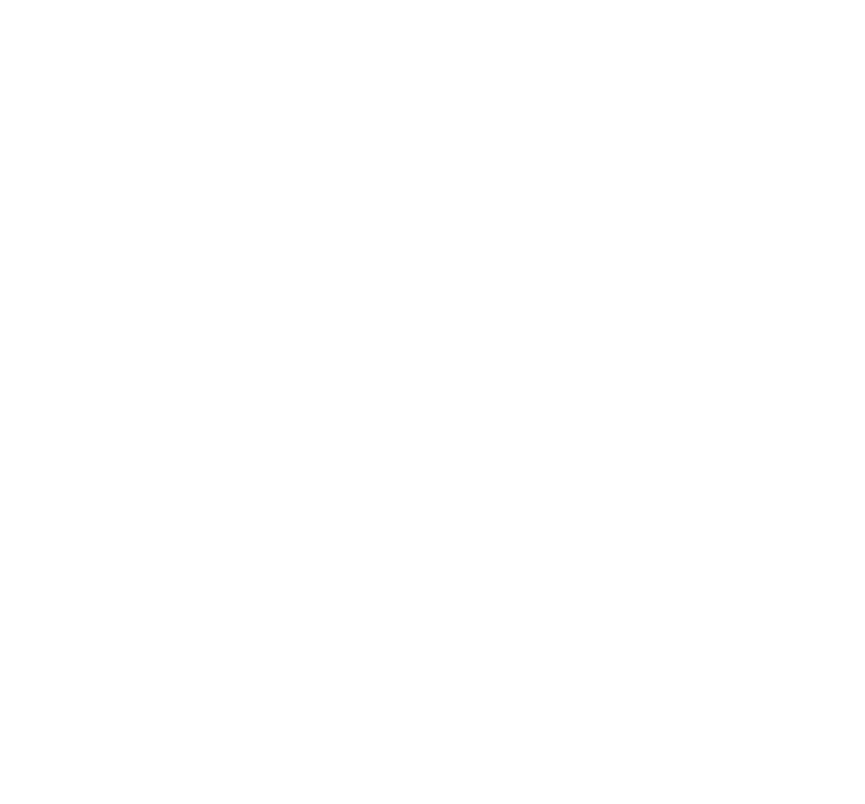
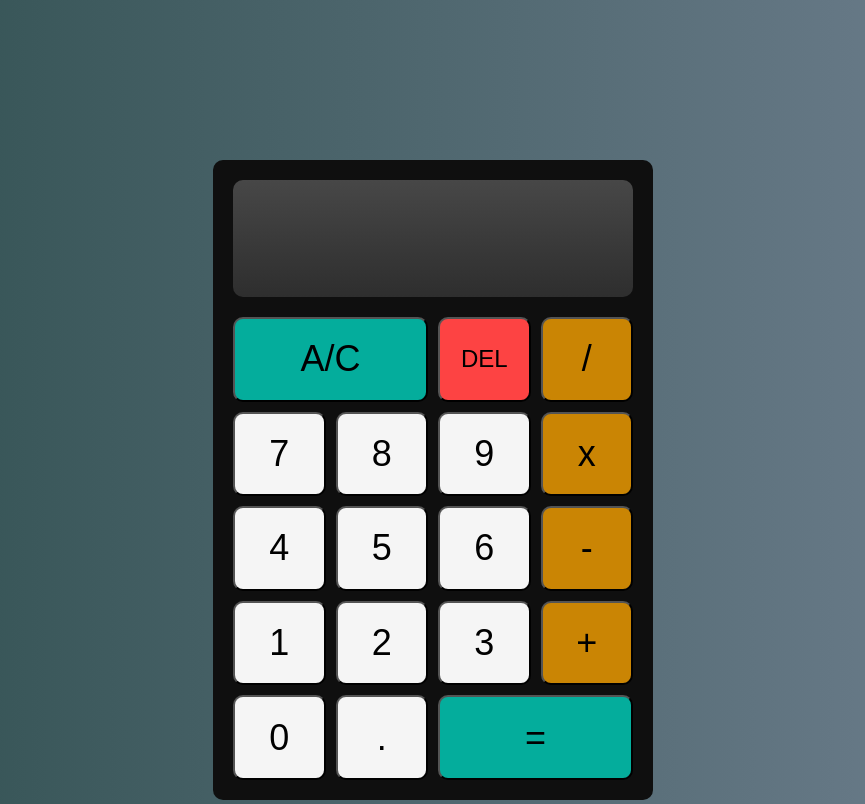
Before and after one commit to mpascoe21/Javascript-Calculator-Project, a plain HTML site: page index.html in a window 1280 px wide. Shown: the top 804 px of the page, without its empty margins (207-1072 px from the left). Drawn offline with Linux system fonts and the light colour scheme.

Commit message:
Added styling and layout

```diff
--- a/_base.scss
+++ b/_base.scss
@@ -0,0 +1,9 @@
+* {
+  margin: 0;
+  padding: 0;
+  font-family: Arial, Helvetica, sans-serif;
+  font-size: 36px;
+  font-weight: 300;
+  background: linear-gradient(to right, darkslategrey, slategrey);
+  border-radius: 10px;
+}
--- a/_components.scss
+++ b/_components.scss
@@ -0,0 +1,8 @@
+button {
+  background: whitesmoke;
+}
+
+button:hover {
+  opacity: 70%;
+  cursor: pointer;
+}
--- a/_layout.scss
+++ b/_layout.scss
@@ -0,0 +1,62 @@
+.calculator {
+  display: grid;
+  grid-template-rows: 1.5fr repeat(5, 1fr);
+  grid-template-columns: repeat(4, 1fr);
+  gap: 10px;
+  padding: 20px;
+  width: 400px;
+  height: 600px;
+  color: rgb(15, 15, 15);
+  background: rgb(15, 15, 15);
+  margin: 20vh auto;
+
+
+
+  &__display {
+    grid-area: 1 / 1 / 2 / 5;
+    margin-bottom: 10px;
+    background: linear-gradient(to top, rgb(46, 46, 46), rgb(71, 71, 71) ) ;
+
+
+  }
+
+  &__input {
+    color: whitesmoke;
+    display: inline-flex;
+    background: none;
+  }
+
+
+
+  &__clear {
+    grid-area: 2 / 1 / 3 / span 2;
+    background-color: rgb(4, 173, 156);
+  }
+
+  &__delete {
+    font-size: 24px;
+    background-color: rgb(253, 67, 67);
+  }
+
+  &__operator {
+    background-color: rgb(202, 133, 4);
+
+    &--divide {
+      grid-area: 2 / 4 / 3 / 5;
+    }
+    &--multiply {
+      grid-area: 3 / 4 / 4 / 5;
+    }
+    &--minus {
+      grid-area: 4 / 4 / 5 / 5;
+    }
+    &--plus{
+      grid-area: 5 / 4 / 6 / 5;
+    }
+    &--equals{
+      grid-area: 6 / 3 / 7 / span 2;
+      background-color: rgb(4, 173, 156);
+    }
+  }
+
+}
--- a/index.html
+++ b/index.html
@@ -8,5 +8,40 @@
     <link rel="stylesheet" href="main.css" />
     <script async defer src="script.js"></script>
   </head>
-  <body></body>
+
+  <body>
+    <div class="calculator">
+      <div class="calculator__display">
+        <div class="calculator__input"></div>
+        <div class="calculator__input"></div>
+      </div>
+      <button class="calculator__clear">A/C</button>
+      <button class="calculator__delete">DEL</button>
+      <button class="calculator__number" type="button">7</button>
+      <button class="calculator__number" type="button">8</button>
+      <button class="calculator__number" type="button">9</button>
+      <button class="calculator__number" type="button">4</button>
+      <button class="calculator__number" type="button">5</button>
+      <button class="calculator__number" type="button">6</button>
+      <button class="calculator__number" type="button">1</button>
+      <button class="calculator__number" type="button">2</button>
+      <button class="calculator__number" type="button">3</button>
+      <button class="calculator__number" type="button">0</button>
+      <button class="calculator__number" type="button">.</button>
+      <button class="calculator__operator calculator__operator--divide">
+        /
+        <i class="fas fa-divide"></i>
+      </button>
+      <button class="calculator__operator calculator__operator--multiply">
+        x
+      </button>
+      <button class="calculator__operator calculator__operator--minus">
+        -
+      </button>
+      <button class="calculator__operator calculator__operator--plus">+</button>
+      <button class="calculator__operator calculator__operator--equals">
+        =
+      </button>
+    </div>
+  </body>
 </html>
--- a/script.js
+++ b/script.js
@@ -0,0 +1,4 @@
+console.dir(document);
+
+src="https://kit.fontawesome.com/8b8b0e06bb.js"
+      crossorigin="anonymous"
```
Also changed, not shown: main.css.
